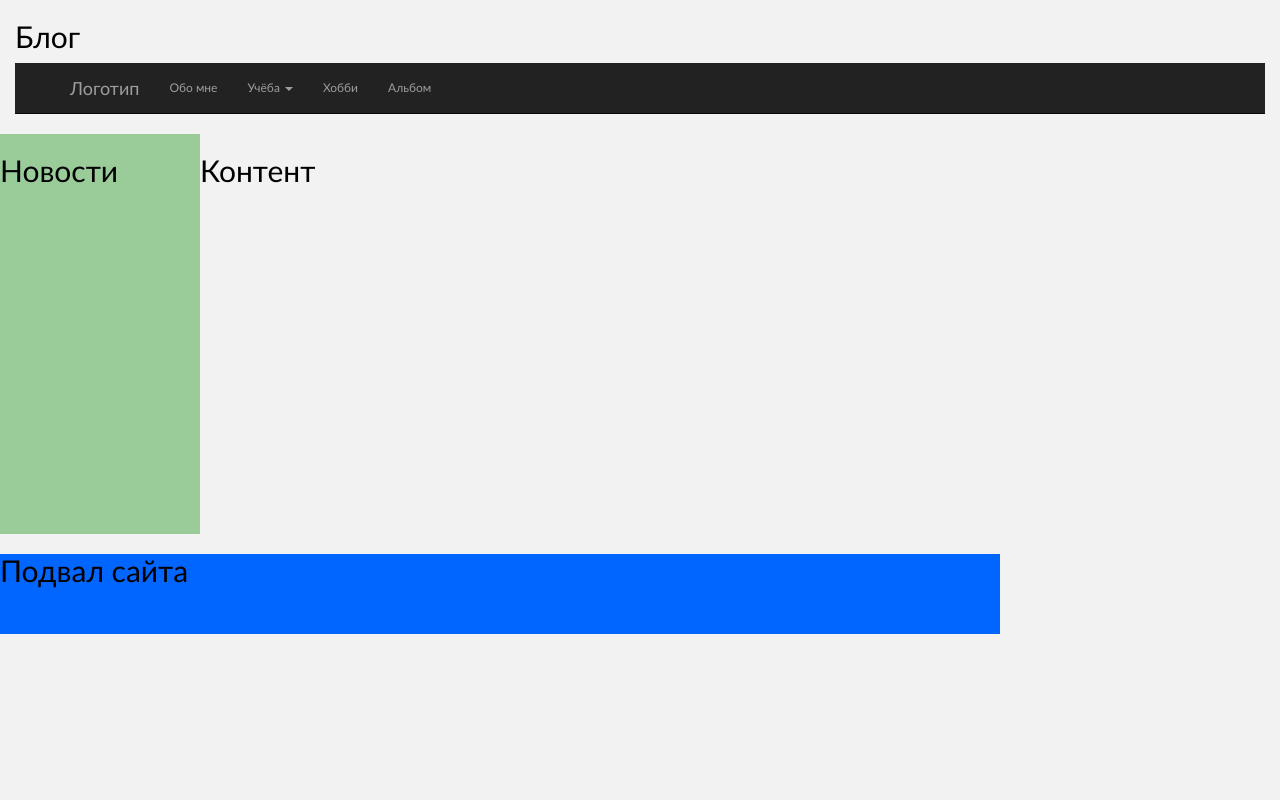
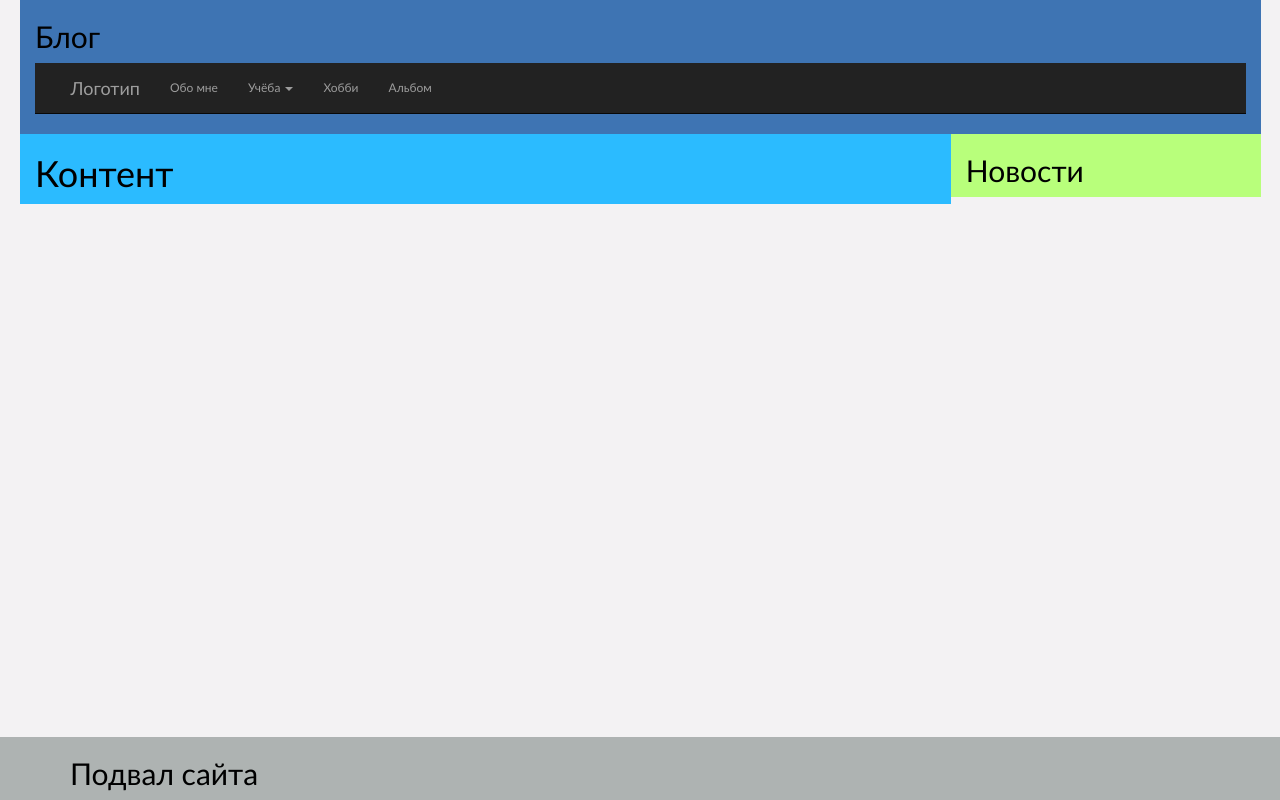
Before and after one commit to Dtsimbal97/TsdWork, a website: page index.html in a window 1280 px wide. Drawn offline with nearby package versions, Linux system fonts and the light colour scheme.

```diff
--- a/index.html
+++ b/index.html
@@ -67,20 +67,35 @@
         </div>
 	</div>
 </div>
-	<div id="menu">
+	<div class="container-fluid">
+        <div class="row">
+            <div class="col-md-9">
+                <h1>Контент</h1>
+            </div>
+            <div class="col-md-3" >
                 <h2>Новости</h2>
              </div>
 
-	<div class="container-fluid" >
-	<h2>Контент</h2>
+        </div>
+    </div>
+</div>
+
+	<div class="container-fluid"  >
+        <div class="row">
+
+        </div>
 	</div>
 
 	<div id="clear">
 
 	</div>
 
-	<div id="footer">
+	<div class="container-fluid">
+        <div class="navbar-fixed-bottom row-fluid">
+            <div class="navbar-inner">
+                <div class="container">
 	                <h2>Подвал сайта</h2>
+	            </div>
             </div>
         </div>
      </div>
--- a/style.css
+++ b/style.css
@@ -1,3 +1,19 @@
+.container-fluid {
+    margin-left: 20px;
+    margin-right: 19px;
+}
+.col-md-9{
+    float: left;
+    background: #2bbbff;
+
+}
+.col-md-3 {
+    float: right;
+    background: #b8ff7b;
+}
+.col-md-12 {
+    background: #3e74b3;
+}
 body {
             background: #f3f2f3;
             color: #000000;
@@ -31,6 +47,10 @@
             height: 400px;
 }
 
+.navbar-fixed-bottom{
+    background: #aeb3b2;
+    mar
+}
 #content {
             background: #d2d0d2;
             float: left;
```
Lines whose indentation alone changed are shown as unchanged.
